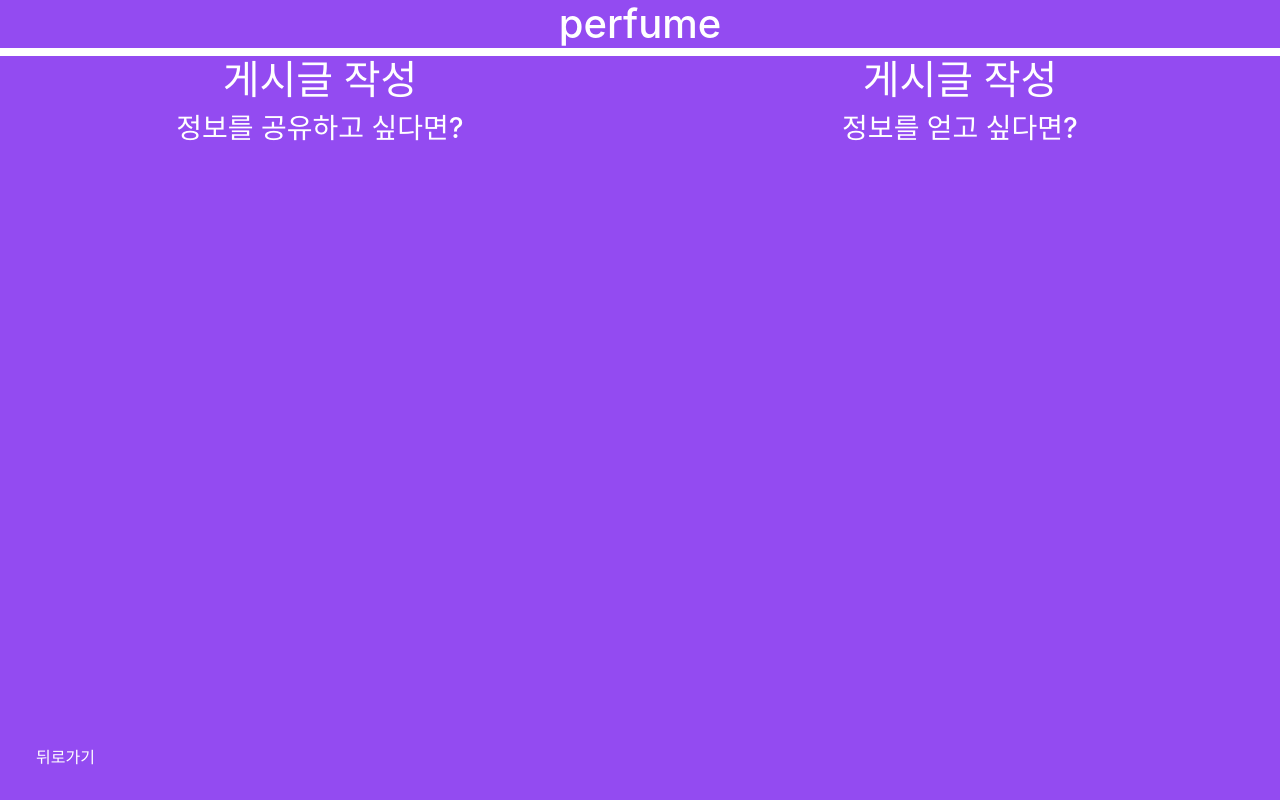
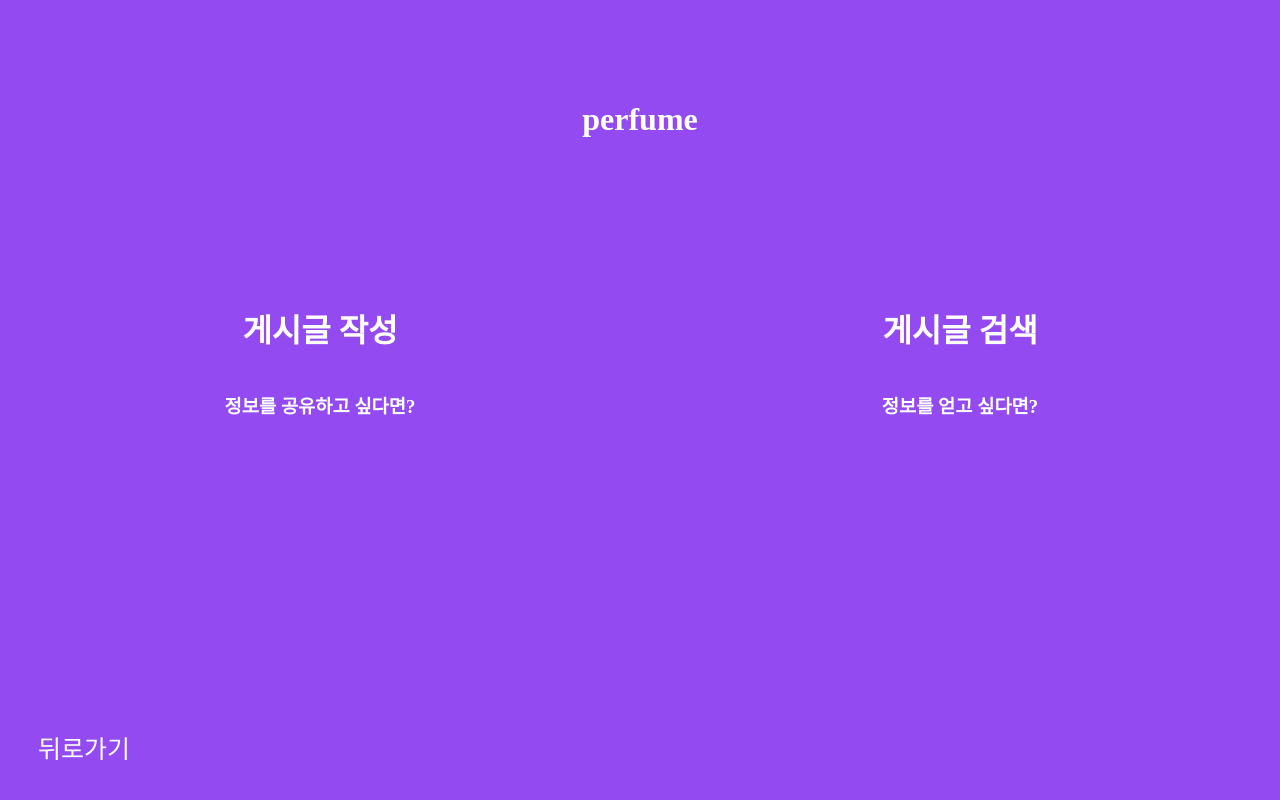
Before and after one commit to LIkelion-at-KOREATECH/PERFUME, a Django app: page / in a window 1280 px wide. Run offline with Django 3.2, Linux system fonts and the light colour scheme; some libraries are stand-ins or nearby versions.

Commit message:
가운데 정렬
간격 좁히기 필요

```diff
--- a/Choose_Either/Choose3/templates/choose3.html
+++ b/Choose_Either/Choose3/templates/choose3.html
@@ -7,37 +7,24 @@
     <title>게시글 작성 또는 검색</title>
     <meta name="viewport" content="width=device-width, initial-scale=1.0">
     <link rel="stylesheet" type="text/css" href="{% static 'css/choose3.css' %}">
-    <!-- 부트스트랩 CSS -->
-    <link rel="stylesheet" href="https://stackpath.bootstrapcdn.com/bootstrap/4.5.2/css/bootstrap.min.css"
-        integrity="sha384-JcKb8q3iqJ61gNV9KGb8thSsNjpSL0n8PARn9HuZOnIxN0hoP+VmmDGMN5t9UJ0Z" crossorigin="anonymous">
-
 </head>
 
 <body>
-    <!-- 부트스트랩 JS -->
-    <script src="https://code.jquery.com/jquery-3.5.1.slim.min.js"
-        integrity="sha384-DfXdz2htPH0lsSSs5nCTpuj/zy4C+OGpamoFVy38MVBnE+IbbVYUew+OrCXaRkfj" crossorigin="anonymous">
-    </script>
-    <script src="https://cdn.jsdelivr.net/npm/popper.js@1.16.1/dist/umd/popper.min.js"
-        integrity="sha384-9/reFTGAW83EW2RDu2S0VKaIzap3H66lZH81PoYlFhbGU+6BZp6G7niu735Sk7lN" crossorigin="anonymous">
-    </script>
-    <script src="https://stackpath.bootstrapcdn.com/bootstrap/4.5.2/js/bootstrap.min.js"
-        integrity="sha384-B4gt1jrGC7Jh4AgTPSdUtOBvfO8shuf57BaghqFfPlYxofvL8/KUEfYiJOMMV+rV" crossorigin="anonymous">
-    </script>
 
-    <div>
-        <h1>perfume</h1>
-    </div>
+
     <div id="list">
-        <div class="choice">
+        <div class="title">
+            <h1>perfume</h1>
+        </div>
+        <div class="choice sub1">
             <a href="">
                 <h1>게시글 작성</h1>
             </a>
             <h3>정보를 공유하고 싶다면?</h3>
         </div>
-        <div class="choice">
+        <div class="choice sub2">
             <a href="">
-                <h1>게시글 작성</h1>
+                <h1>게시글 검색</h1>
             </a>
             <h3>정보를 얻고 싶다면?</h3>
         </div>
--- a/Choose_Either/Choose_Either/static/css/choose3.css
+++ b/Choose_Either/Choose_Either/static/css/choose3.css
@@ -5,6 +5,11 @@
 
 body {
     margin: 0;
+}
+
+/* 로고 */
+.title {
+    margin-top: 80px;
 }
 
 /* 선택 - 작성 or 검색 */
@@ -15,9 +20,10 @@
 
 .choice {
     display: table-cell;
-    /* vertical-align: middle; */
     /* 가운데 정렬 - 넓이 반드시 지정 */
-    width: 1160px;
+    vertical-align: middle;
+    height: 400px;
+    width: 1100px;
     margin: 0 auto;
 }
 
@@ -25,9 +31,17 @@
 h3,
 div {
     background-color: #934BF1;
-    margin-bottom: 0;
     color: white;
     text-align: center;
+}
+
+h1 {
+    display: inline-block;
+}
+
+
+a {
+    text-decoration: none;
 }
 
 /* 뒤로가기 */
```
